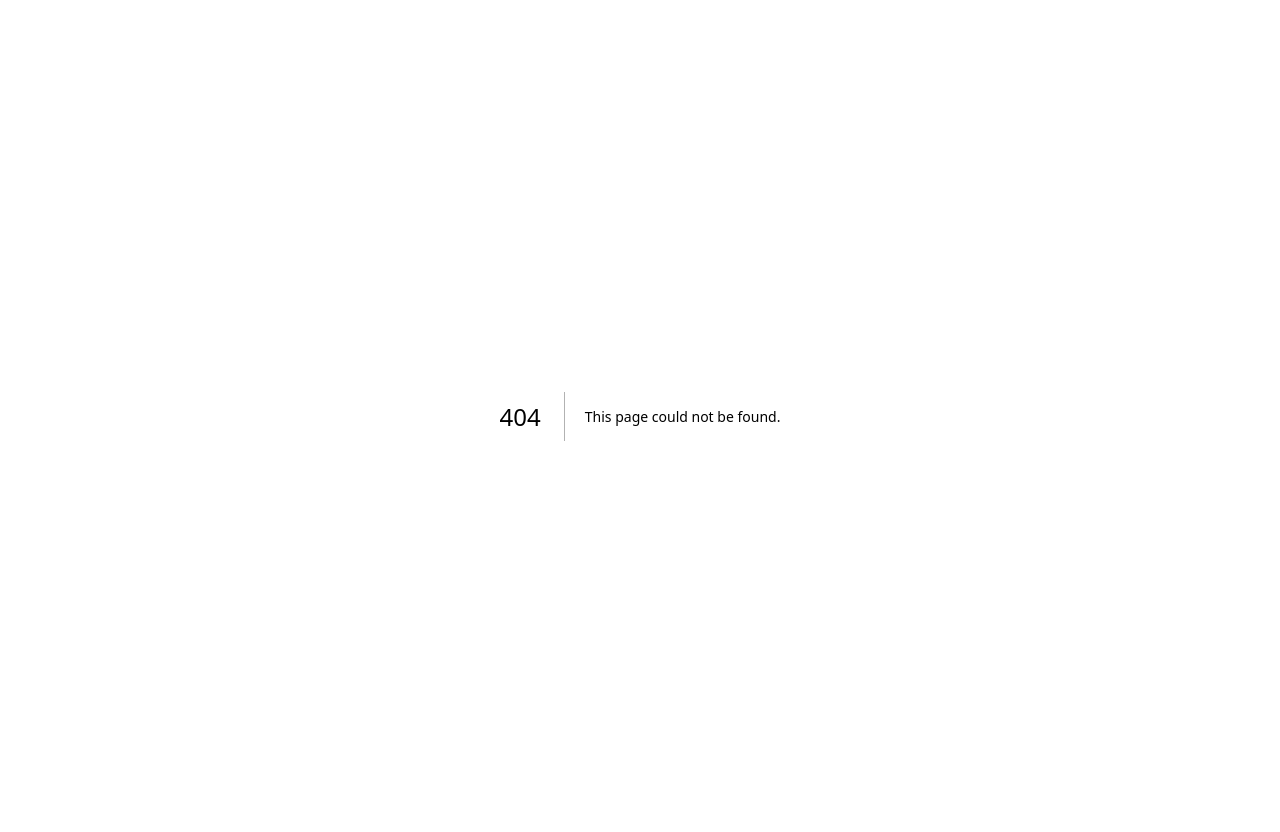
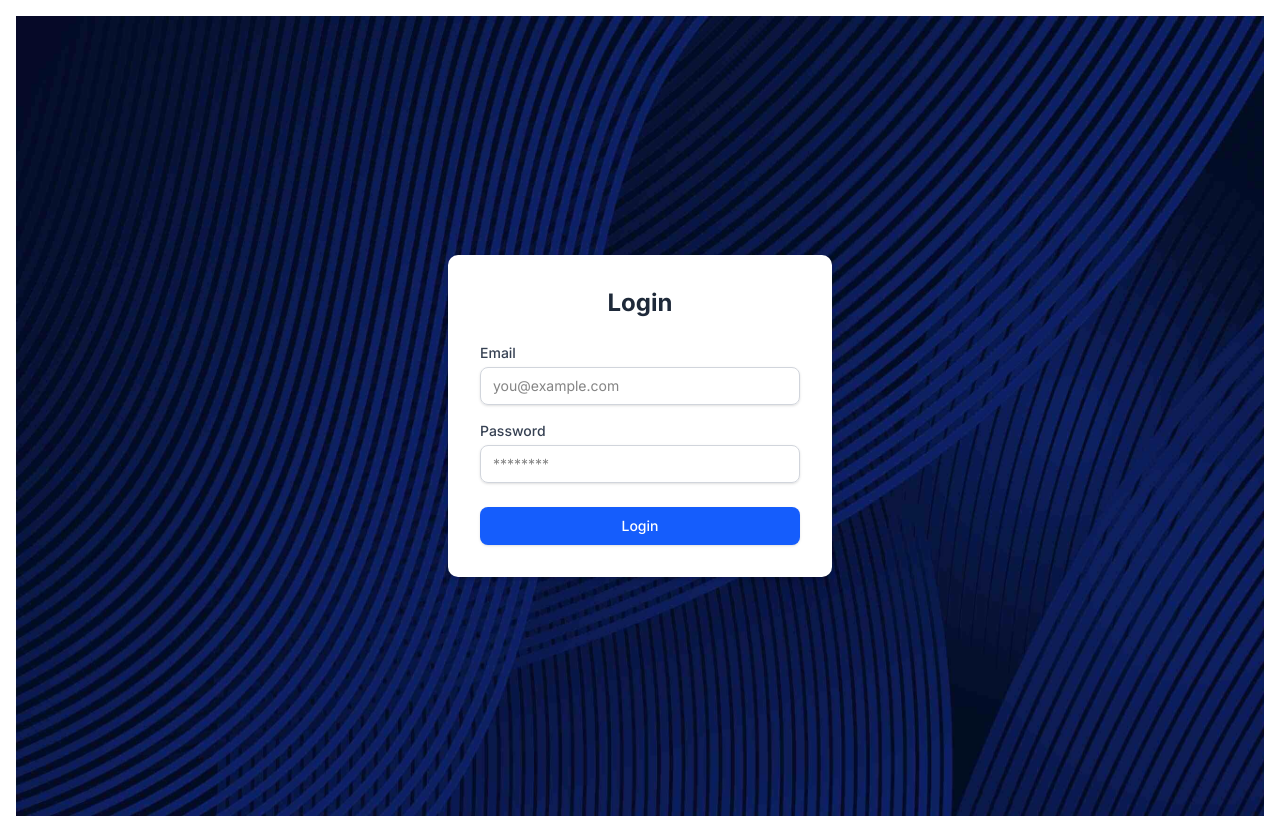
Before and after one commit to IfElle/sales-dashboard, a Next.js app: page /login in a window 1280 px wide. Before the commit this address had no page. Built offline with nearby package versions, Linux system fonts and the light colour scheme.

Commit message:
suspense edit 02

```diff
--- a/app/page.tsx
+++ b/app/login/page.tsx
@@ -3,7 +3,7 @@
 // src/app/login/page.tsx
 "use client";
 
-import { useState, Suspense } from "react"; // <--- Crucial: Ensure Suspense is imported
+import { useState, Suspense } from "react"; // <--- Suspense is imported here
 import { signIn } from "next-auth/react";
 import { useRouter, useSearchParams } from "next/navigation";
 
@@ -14,7 +14,8 @@ export default function LoginPage() {
   const [formError, setFormError] = useState<string | null>(null);
 
   const router = useRouter();
-  const searchParams = useSearchParams(); // This hook requires the Suspense boundary
+  // useSearchParams() is directly used here, so it needs to be inside a Suspense boundary
+  const searchParams = useSearchParams();
   const callbackUrl = searchParams.get("callbackUrl") || "/raw";
 
   const handleLogin = async (e: React.FormEvent) => {
@@ -45,13 +46,13 @@ export default function LoginPage() {
   };
 
   return (
-    // <--- Crucial: Ensure your main content is wrapped with Suspense
+    // <--- The Suspense component wraps your main content here
     <Suspense fallback={
       <div className="flex min-h-screen items-center justify-center bg-gray-100">
         <div className="text-center text-gray-700 p-8">Loading login form...</div>
       </div>
     }>
-      <div className="flex min-h-screen items-center justify-center bg-gray-100 " style={{ backgroundImage: "url('../media/bg-image.jpg')", backgroundSize: 'cover' }}>
+      <div className="flex min-h-screen items-center justify-center bg-gray-100" style={{ backgroundImage: "url('/media/bg-image.jpg')", backgroundSize: 'cover' }}>
         <form
           onSubmit={handleLogin}
           className="bg-white p-8 rounded-lg shadow-md w-full max-w-sm"
```
